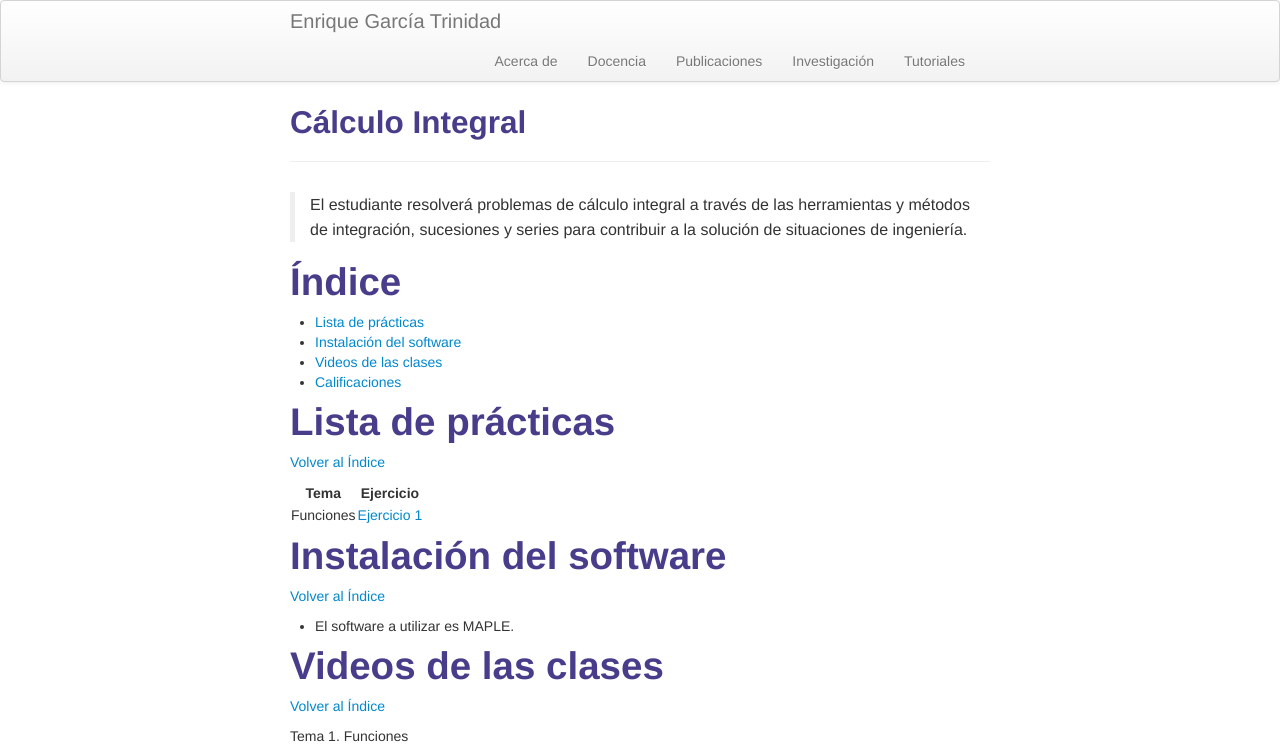
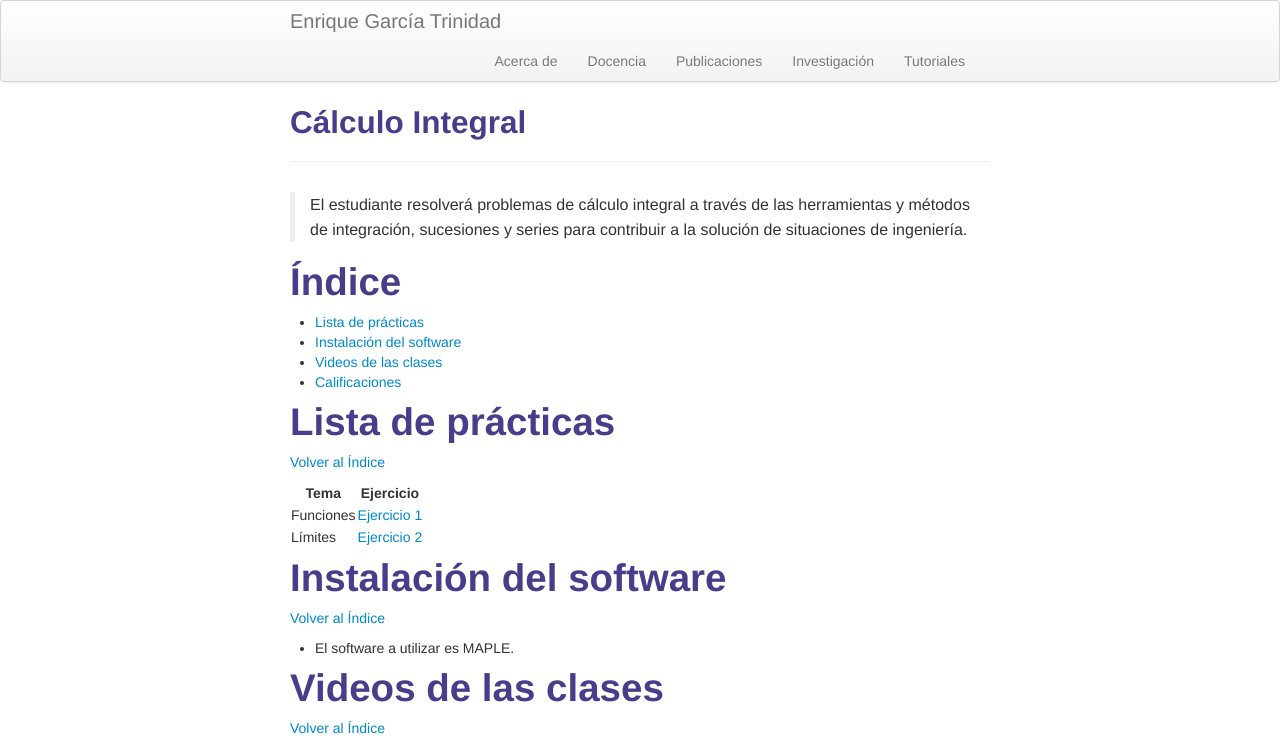
Before and after one commit to enriGarcia/enriGarcia.github.io, a Jekyll site: the page built from pages/teaching/calcInt.md, in a window 1280 px wide. Shown: the top 750 px of the page. Built offline with Jekyll 4.4.1, drawn with Linux system fonts in a browser that asks for light colours.

Commit message:
webpage update

```diff
--- a/pages/teaching/calcInt.md
+++ b/pages/teaching/calcInt.md
@@ -19,6 +19,7 @@ vimeoId: 747345200
 |Tema                         |Ejercicio       |
 |-----------------------------|:--------------:|
 |Funciones                    |[Ejercicio 1 ]({{ BASE_PATH}}/pages/assignments/calcInt_ex_01.pdf)|
+|Límites                      |[Ejercicio 2 ]({{ BASE_PATH}}/pages/assignments/calcInt_ex_02.pdf)|
 
 # Instalación del software
 [Volver al Índice](#índice)
```
Also changed, not shown: 1 other file.
